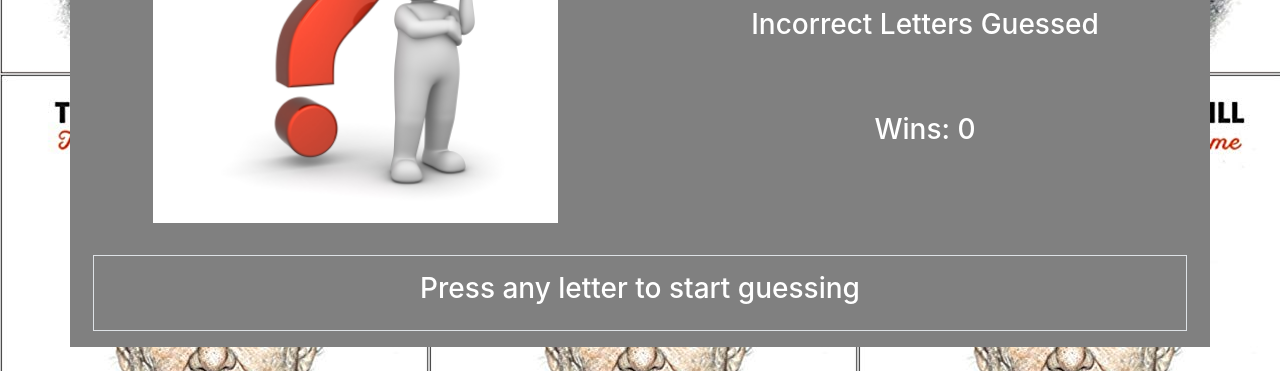
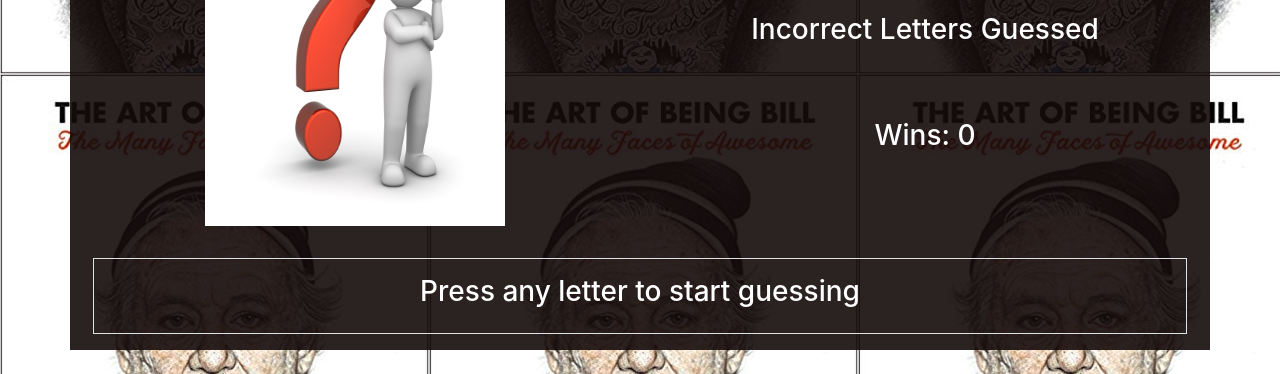
Before and after one commit to chrisducey01/Word-Guess-Game, a plain HTML site: page index.html in a window 1280 px wide. Shown: the part 426-800 px from the top of the page. Drawn offline with nearby package versions, Linux system fonts and the light colour scheme.

Commit message:
Updated layout to fit full viewport height and center container

```diff
--- a/assets/css/style.css
+++ b/assets/css/style.css
@@ -1,12 +1,11 @@
 
 .container{
-    background-color: grey;
+    background-color: rgba(20, 11, 11, 0.90);
     color: white;
-    width: 100%;
     text-align: center;
 }
 
-#bodyContent{
+body{
     background-image: url("../images/bill_murray_background.jpg");
     overflow: auto;
 }
@@ -18,7 +17,9 @@ h1{
 }
 
 img{
-    width: 75%;
+    width: 300px;
+    height: 400px;
+    overflow: hidden;
 }
 
 h2{
--- a/assets/javascript/game.js
+++ b/assets/javascript/game.js
@@ -4,16 +4,16 @@
 */
 const maxGuesses = 5;
 const wordArray = [
-    {wordToGuess: "Ghostbusters", imgSrc: "assets/images/ghostbusters.jpg"},
-    {wordToGuess: "Stripes", imgSrc: "assets/images/stripes.jpg"},
-    {wordToGuess: "Groundhog Day", imgSrc: "assets/images/groundhog_day.jpg"},
-    {wordToGuess: "CaddyShack", imgSrc: "assets/images/caddyshack.jpg"},
-    {wordToGuess: "Lost in Translation", imgSrc: "assets/images/lost_in_translation.jpg"},
-    {wordToGuess: "Scrooged", imgSrc: "assets/images/scrooged.jpg"},
-    {wordToGuess: "Kingpin", imgSrc: "assets/images/kingpin.jpg"},
-    {wordToGuess: "What About Bob", imgSrc: "assets/images/what_about_bob.jpg"},
-    {wordToGuess: "ZombieLand", imgSrc: "assets/images/zombieland.jpg"},
-    {wordToGuess: "Meatballs", imgSrc: "assets/images/meatballs.jpg"}
+    { wordToGuess: "Ghostbusters", imgSrc: "assets/images/ghostbusters.jpg" },
+    { wordToGuess: "Stripes", imgSrc: "assets/images/stripes.jpg" },
+    { wordToGuess: "Groundhog Day", imgSrc: "assets/images/groundhog_day.jpg" },
+    { wordToGuess: "CaddyShack", imgSrc: "assets/images/caddyshack.jpg" },
+    { wordToGuess: "Lost in Translation", imgSrc: "assets/images/lost_in_translation.jpg" },
+    { wordToGuess: "Scrooged", imgSrc: "assets/images/scrooged.jpg" },
+    { wordToGuess: "Kingpin", imgSrc: "assets/images/kingpin.jpg" },
+    { wordToGuess: "What About Bob", imgSrc: "assets/images/what_about_bob.jpg" },
+    { wordToGuess: "ZombieLand", imgSrc: "assets/images/zombieland.jpg" },
+    { wordToGuess: "Meatballs", imgSrc: "assets/images/meatballs.jpg" }
 ];
 
 const guessImgPath = "assets/images/question_mark.png";
@@ -29,34 +29,41 @@ var scoreObject = document.getElementById("score");
 var imageObject = document.getElementById("answerImage");
 
 var gameObject = {
-    wordsToGuessArray : wordArray.slice(),
-    wordsGuessed : [],
-    wordArrayPos : -1,
+    wordsToGuessArray: wordArray.slice(),
+    wordsGuessed: [],
+    wordArrayPos: -1,
 
-    wordToGuess : "",
-    guessesRemaining : 0,
-    winCount : 0,
-    gameOver : false,
-    allWordsGuessed : false,
-    currentWordGuessed : false,
+    wordToGuess: "",
+    guessesRemaining: 0,
+    winCount: 0,
+    gameOver: false,
+    allWordsGuessed: false,
+    currentWordGuessed: false,
 
-    instructionText : "",
-    lettersGuessed : [],        //keep track of letters guessed, no repeat letters
-    wrongLettersGuessed : [],   //subset of letters guessed that  are letters not in the word
-    gameBoardWordDisplay : [],  //starts by displaying the word masked with "_" for each letter
-    letterGuessed : "",
+    instructionText: "",
+    lettersGuessed: [],        //keep track of letters guessed, no repeat letters
+    wrongLettersGuessed: [],   //subset of letters guessed that  are letters not in the word
+    gameBoardWordDisplay: [],  //starts by displaying the word masked with "_" for each letter
+    letterGuessed: "",
 
 
-    getNewWord : function() {
+    /*
+      Name:  getNewWord
+
+      Purpose:  Pulls a new word out of the master word array.  Makes
+        sure the word isn't one that has already been guessed.
+
+      Returns:  string  (the new word to guess)
+    */
+    getNewWord: function () {
         var newWord;
 
 
-        if(this.wordsToGuessArray.length < 1){
+        if (this.wordsToGuessArray.length < 1) {
             newWord = "";
             this.wordArrayPos = -1;
         }
-        else
-        {
+        else {
             var randomNum = Math.floor(Math.random() * this.wordsToGuessArray.length);
             newWord = this.wordsToGuessArray[randomNum].wordToGuess;
             this.wordArrayPos = randomNum;
@@ -65,7 +72,7 @@ var gameObject = {
         return newWord;
     },
 
-    buildMaskedWord : function(word) {
+    buildMaskedWord: function (word) {
         var maskedWord = [];
         for (var i = 0; i < word.length; i++) {
             if (word[i] === " ") {
@@ -78,7 +85,7 @@ var gameObject = {
         return maskedWord;
     },
 
-    unmaskLetters : function(maskedWord, unmaskedWord, positions) {
+    unmaskLetters: function (maskedWord, unmaskedWord, positions) {
         for (var i = 0; i < positions.length; i++) {
             var pos = positions[i];
             maskedWord[pos] = unmaskedWord[pos];
@@ -86,7 +93,7 @@ var gameObject = {
         return maskedWord;
     },
 
-    initNewGame : function() {
+    initNewGame: function () {
         this.winCount = 0;
         scoreObject.textContent = this.winCount;
         this.allWordsGuessed = false;
@@ -94,20 +101,17 @@ var gameObject = {
         this.gameOver = false;
         this.wordsGuessed = [];
         this.wordsToGuessArray = wordArray.slice();
-        console.log(this.wordsToGuessArray);
-        console.log(wordArray);
         this.initGameTurn();
     },
 
-    initGameTurn : function() {
+    initGameTurn: function () {
         this.wordToGuess = this.getNewWord();
-        console.log("initGameTurn: word to guess is: " + this.wordToGuess);
         this.currentWordGuessed = false;
         this.lettersGuessed = [];
         this.wrongLettersGuessed = [];
 
         if (this.wordToGuess.length > 0) {
-            imageObject.setAttribute("src",guessImgPath);
+            imageObject.setAttribute("src", guessImgPath);
             this.gameBoardWordDisplay = this.buildMaskedWord(this.wordToGuess);
             lettersObject.textContent = this.gameBoardWordDisplay.join(' ');
             this.instructionText = "Press any letter to start guessing";
@@ -120,7 +124,7 @@ var gameObject = {
 
     },
 
-    findLetterOccurences : function(array, letter) {
+    findLetterOccurences: function (array, letter) {
         var arrayPositions = [];
         var indexPos = -1;
 
@@ -139,42 +143,37 @@ var gameObject = {
         return arrayPositions;
     },
 
-    moveGuessedWord : function(){
-        this.wordsGuessed.push(this.wordsToGuessArray.splice(this.wordArrayPos,1));
+    moveGuessedWord: function () {
+        this.wordsGuessed.push(this.wordsToGuessArray.splice(this.wordArrayPos, 1));
     }
 
 };
 
+
 /*
-  Name:  getNewWord
-
-  Purpose:  Pulls a new word out of the master word array.  Makes
-    sure the word isn't one that has already been guessed.
-
-  Returns:  string  (the new word to guess)
+  Most of the logic is invoked based on each time a user presses a key
 */
-
 document.onkeyup = function (event) {
     gameObject.letterGuessed = event.key.toLowerCase();
 
+    //If the user guessed the word but the game isn't over, start a new game turn
     if (gameObject.currentWordGuessed && !gameObject.gameOver) {
         gameObject.initGameTurn();
 
         //If no words are returned, the game is over and the user guessed all the words
-        if(gameObject.wordToGuess.length == 0){
-            console.log("Game is over you guessed all the words");
+        if (gameObject.wordToGuess.length == 0) {
             gameObject.instructionText = "Congratulations!  You guessed all of the words!  Huzzah!  Press any key to begin a new game.";
-            instructionTextObject.textContent =  gameObject.instructionText;
+            instructionTextObject.textContent = gameObject.instructionText;
             gameObject.gameOver = true;
             gameObject.allWordsGuessed = true;
         }
     }
+    //If the game is over, start a new game
     else if (gameObject.gameOver) {
-        console.log("Game is over");
         gameObject.initNewGame();
-        console.log("stuff");
     }
-    else if( (gameObject.letterGuessed.length == 1) && (gameObject.letterGuessed.search(/[a-z]/g) >= 0) ){
+    //If the user is still guessing a word, only count letters of the alphabet (ignore numbers, function keys, etc)
+    else if ((gameObject.letterGuessed.length == 1) && (gameObject.letterGuessed.search(/[a-z]/g) >= 0)) {
 
         //Check to make sure the letter hasn't been guessed yet before playing it
         if (gameObject.lettersGuessed.indexOf(gameObject.letterGuessed) === -1) {
@@ -193,7 +192,6 @@ document.onkeyup = function (event) {
                 guessedLettersObject.textContent = gameObject.wrongLettersGuessed.join(' ');
 
                 //Check if they used up all their guesses
-                //NOTE:  Still need to add in text to update the words on the screen so they know they lost
                 if (gameObject.guessesRemaining < 1) {
                     gameObject.gameOver = true;
                     gameObject.instructionText = "Well shucky darn you used up all your guesses.  Looks like you lose the game.  Press any key to start a new game.";
@@ -210,19 +208,20 @@ document.onkeyup = function (event) {
                 lettersObject.textContent = gameObject.gameBoardWordDisplay.join(' ');
 
                 //If the word is guessed, they won that round
+                //Set currentWordGuessed to true so a new turn can start
                 if (gameObject.gameBoardWordDisplay.indexOf("_") === -1) {
                     gameObject.currentWordGuessed = true;
                     gameObject.winCount++;
                     scoreObject.textContent = gameObject.winCount;
                     gameObject.instructionText = "Nice job you guessed the word!  Press any key to guess a new word.";
                     instructionTextObject.textContent = gameObject.instructionText;
-                    imageObject.setAttribute("src",gameObject.wordsToGuessArray[gameObject.wordArrayPos].imgSrc);
+                    imageObject.setAttribute("src", gameObject.wordsToGuessArray[gameObject.wordArrayPos].imgSrc);
                     gameObject.moveGuessedWord();
                 }
             }
 
         }
-        //Otherwise make them guess again
+        //Otherwise the user already selected this letter, ignore the input and make them guess again
         else {
             gameObject.instructionText = "You've already guessed the letter '" + gameObject.letterGuessed + "'.  Try another one.";
             instructionTextObject.textContent = gameObject.instructionText;
@@ -230,9 +229,7 @@ document.onkeyup = function (event) {
     }
 };
 
-
 /*
-   MAIN LOGIC GOES BELOW
+  Initialize a new game when the page is loaded
 */
-
 gameObject.initNewGame();
--- a/index.html
+++ b/index.html
@@ -10,9 +10,9 @@
     <meta name="viewport" content="width=device-width, initial-scale=1">
 </head>
 
-<body>
-    <div id="bodyContent">
-        <div class="container pb-2 my-4">
+<body class="vh-100">
+    <div class="d-flex align-items-center justify-content-center vh-100">
+    <div class="container py-2 my-auto">
         <div class="row">
             <div class="col-12">
                 <h1>Word Guess Game</h1>
@@ -62,7 +62,6 @@
         </div>
     </div>
 </div>
-
     <script type="text/javascript" src="assets/javascript/game.js"></script>
 </body>
 
```
Lines whose indentation alone changed are shown as unchanged.
